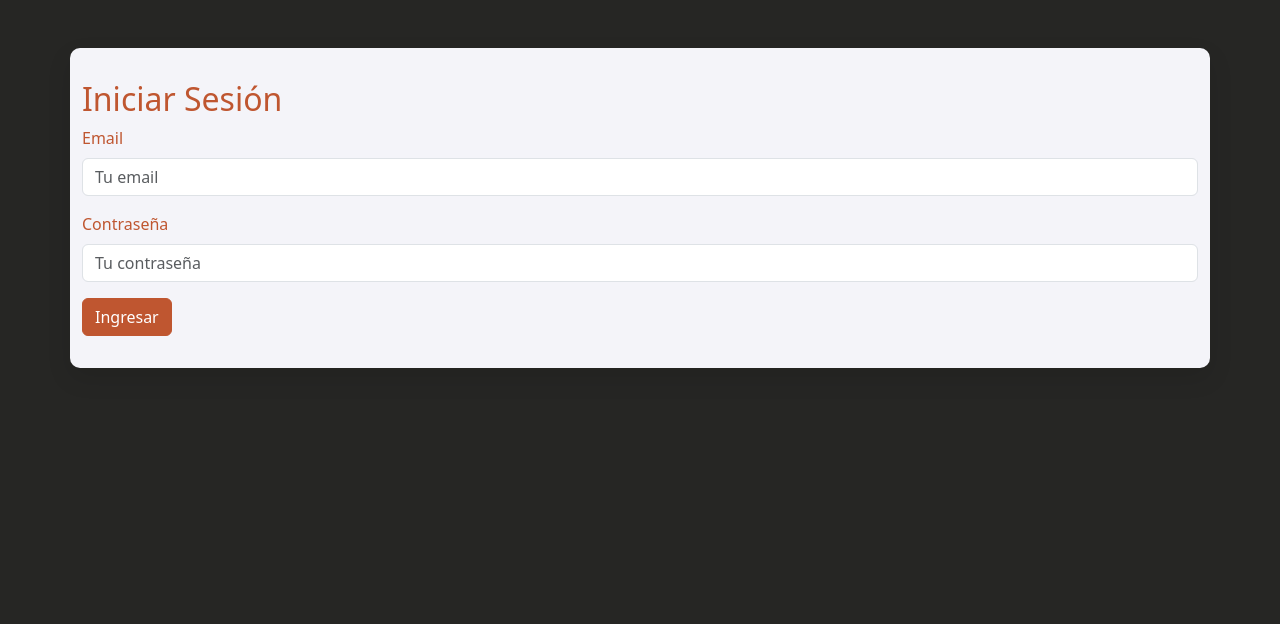
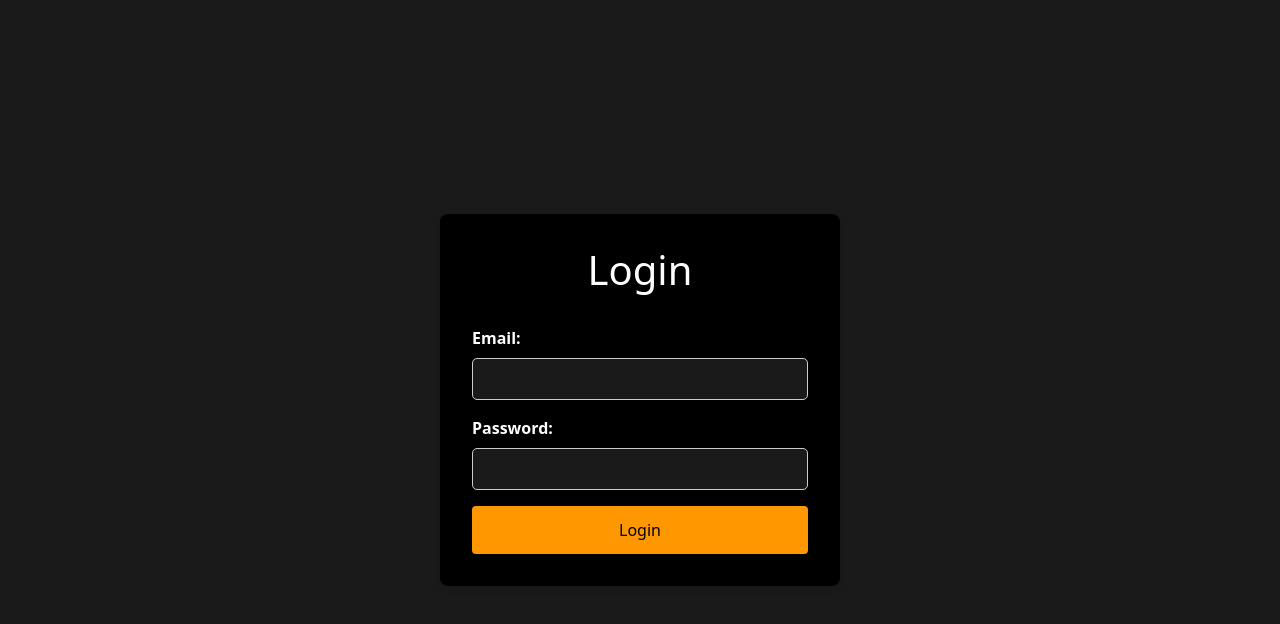
Before and after one commit to carlos12-bit/FrontEnd-GrupoFLK_LAT, a Vue app: page /login in a window 1280 px wide. Shown: the top 624 px of the page. Built offline with nearby package versions, Linux system fonts and the light colour scheme.

Commit message:
Se mejoro la interfaz de login.vue. Se utilizo HTML, CSS.

```diff
--- a/src/views/Security/Login.vue
+++ b/src/views/Security/Login.vue
@@ -1,30 +1,33 @@
 <template>
-  <div class="login container my-5">
-    <h2>Iniciar Sesión</h2>
-    <form @submit.prevent="handleLogin">
-      <div class="mb-3">
-        <label for="email" class="form-label">Email</label>
+ <div class="login-container">
+    <form @submit.prevent="handleLogin" class="login-form">
+      <h1>Login</h1>
+      <div class="form-group">
+        <label for="email">Email:</label>
         <input
           type="email"
-          class="form-control"
+          id="email"
           v-model="email"
-          placeholder="Tu email"
           required
-        />
+          :class="{ 'invalid': emailError }"
+        >
+        <span class="error-message" v-if="emailError">{{ emailError }}</span>
       </div>
-      <div class="mb-3">
-        <label for="password" class="form-label">Contraseña</label>
+      <div class="form-group">
+        <label for="password">Password:</label>
         <input
           type="password"
-          class="form-control"
+          id="password"
           v-model="password"
-          placeholder="Tu contraseña"
           required
-        />
+          :class="{ 'invalid': passwordError }"
+        >
+        <span class="error-message" v-if="passwordError">{{ passwordError }}</span>
       </div>
-      <button type="submit" class="btn btn-primary">Ingresar</button>
+      <button type="submit" :disabled="isLoading">
+        {{ isLoading ? 'Logging in...' : 'Login' }}
+      </button>
     </form>
-    <p v-if="error" class="text-danger">{{ error }}</p>
   </div>
 </template>
 <script>
@@ -89,17 +92,90 @@ export default {
 };
 </script>
 <style scoped>
-.container {
-  color: #BF5630;
+.login-container {
+  display: flex;
+  justify-content: center;
+  align-items: center;
+  height: 100vh;
+  background-color: #1a1a1a;
 }
 
-.btn-primary {
-  background-color: #BF5630;
-  border-color: #BF5630;
+.login-form {
+  background-color: #000000;
+  padding: 2rem;
+  border-radius: 8px;
+  box-shadow: 0 4px 6px rgba(0, 0, 0, 0.1);
+  width: 100%;
+  max-width: 400px;
 }
 
-.btn-primary:hover {
-  background-color: #8C2F1B;
-  border-color: #8C2F1B;
+h1 {
+  color: #ffffff;
+  text-align: center;
+  margin-bottom: 2rem;
+}
+
+.form-group {
+  margin-bottom: 1rem;
+}
+
+label {
+  display: block;
+  margin-bottom: 0.5rem;
+  color: #ffffff;
+}
+
+input {
+  width: 100%;
+  padding: 0.5rem;
+  border: 1px solid #333333;
+  border-radius: 4px;
+  background-color: #1a1a1a;
+  color: #ffffff;
+}
+
+input:focus {
+  outline: none;
+  border-color: #ff9800;
+}
+
+input.invalid {
+  border-color: #ff4444;
+}
+
+.error-message {
+  color: #ff4444;
+  font-size: 0.8rem;
+  margin-top: 0.25rem;
+}
+
+button {
+  width: 100%;
+  padding: 0.75rem;
+  background-color: #ff9800;
+  color: #000000;
+  border: none;
+  border-radius: 4px;
+  font-size: 1rem;
+  cursor: pointer;
+  transition: background-color 0.3s ease;
+}
+
+button:hover {
+  background-color: #ffa726;
+}
+
+button:disabled {
+  background-color: #cccccc;
+  cursor: not-allowed;
+}
+
+@keyframes fadeIn {
+  from { opacity: 0; }
+  to { opacity: 1; }
+}
+
+.login-form {
+  animation: fadeIn 0.5s ease-out;
 }
 </style>
```
